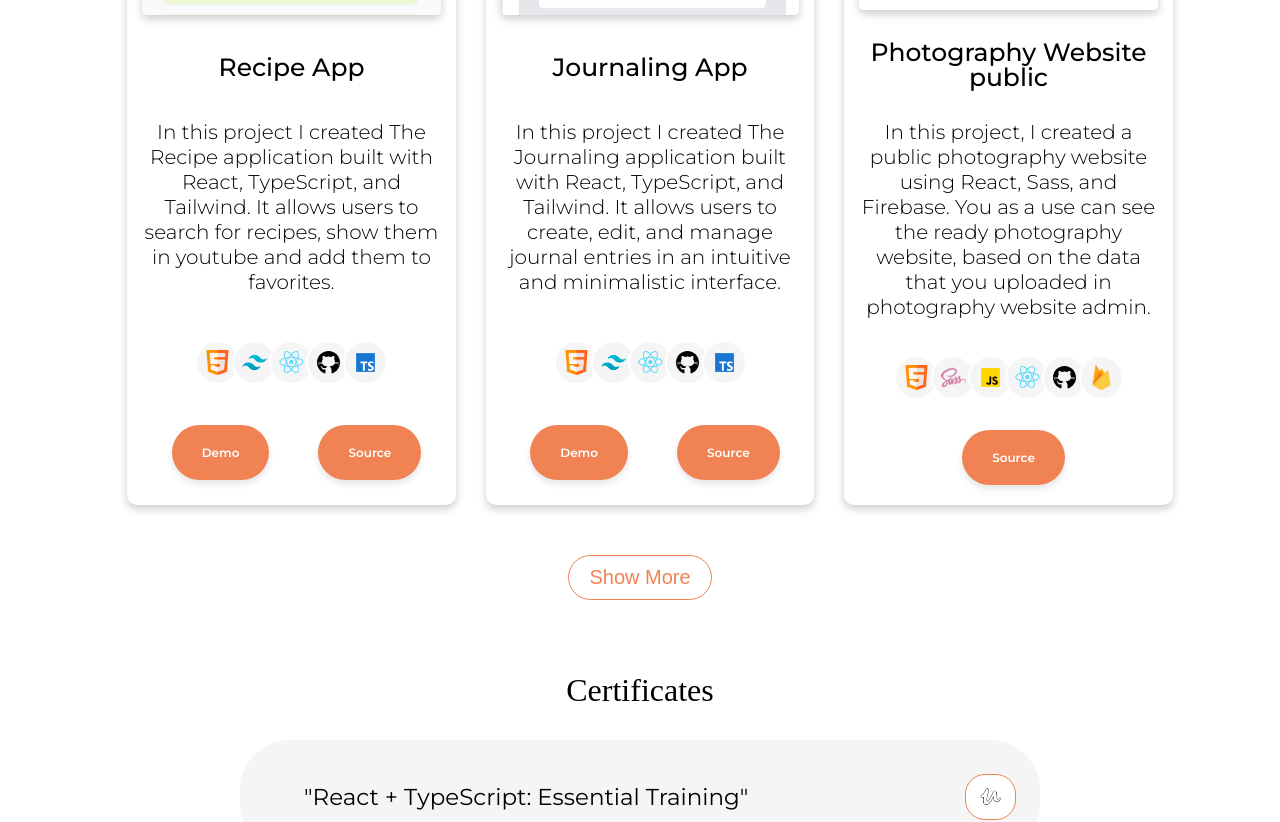
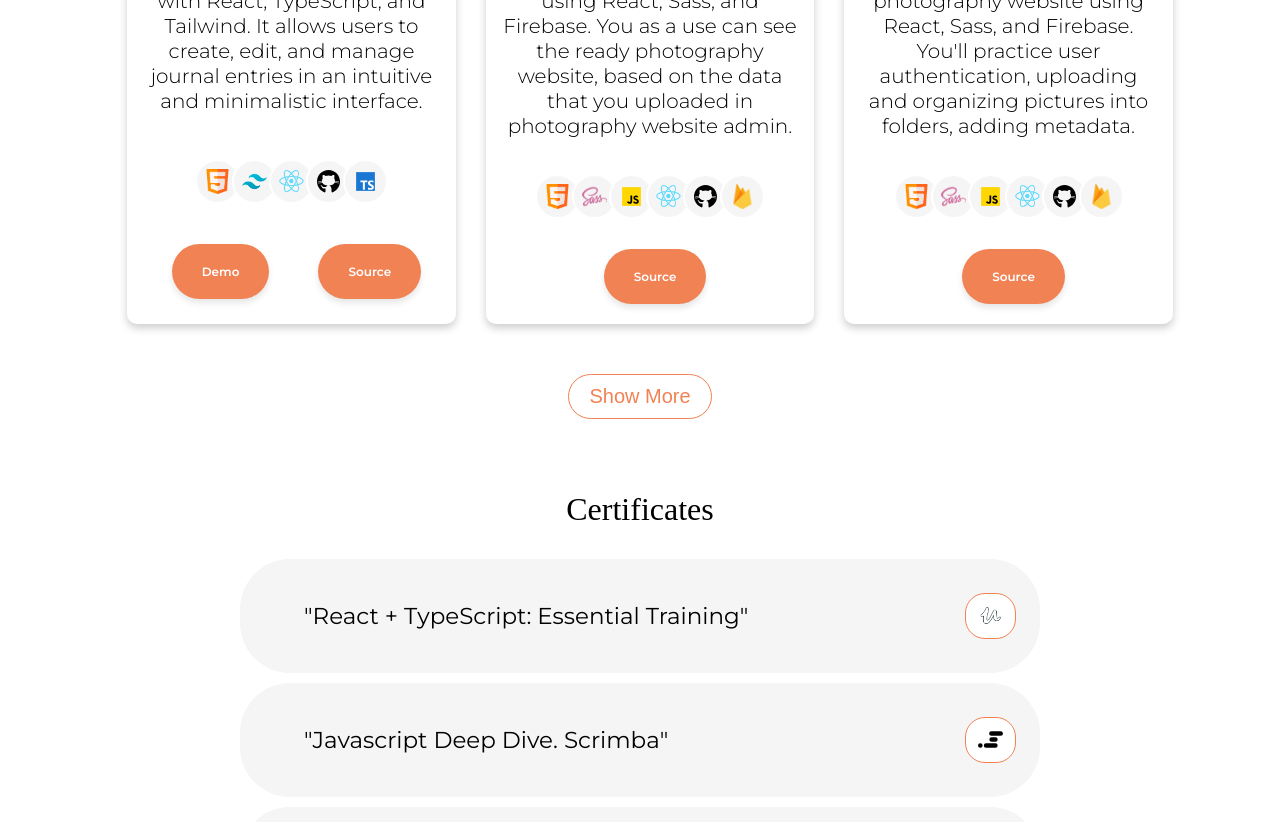
Before and after one commit to SeverinDenys/react-portfolio, a React (Vite) app: page / in a window 1280 px wide. Shown: the part 3220-4042 px from the top of the page. Built offline with nearby package versions, Linux system fonts and the light colour scheme; a web font is replaced by a local one.

Commit message:
removing certificates and projects that no longer represent the skill that i can really use

```diff
--- a/certificates.js
+++ b/certificates.js
@@ -1,8 +1,7 @@
 import freeCodeCampIcon from "./src/images/freeCodeCampIcon.svg";
 import ScrimbaIcon from "./src/images/Scrimba-icon.svg";
 import telcIcon from "./src/images/Telc_GmbH_logo.svg.png";
-import udemyIcon from './src/images/icons8-udemy-48.png'
-
+import udemyIcon from "./src/images/icons8-udemy-48.png";
 
 export const certificatesData = [
   {
@@ -10,11 +9,7 @@ export const certificatesData = [
     URL: "https://www.udemy.com/certificate/UC-57175fc0-8a35-4dc7-bae8-c72d5c246988/?utm_campaign=email&utm_medium=email&utm_source=sendgrid.com",
     icon: udemyIcon,
   },
-  {
-    certificateName: "Learn Typescript. Scrimba",
-    URL: "https://scrimba.com/certificate-cert24zAwJ78kg4CFK6gZLXMHFxLhd2N8TnxqCHpe",
-    icon: ScrimbaIcon,
-  },
+
   {
     certificateName: "Javascript Deep Dive. Scrimba",
     URL: "https://scrimba.com/certificate-cert2uNjfKA1NzN8KbpUiDHh1iyTG3dh7oCzuvE",
--- a/skills.js
+++ b/skills.js
@@ -34,18 +34,12 @@ export const skills = [
     title: "SASS",
     imageSrc: sass2,
   },
-  {
-    title: "TAILWIND",
-    imageSrc: tailwind,
-  },
+
   {
     title: "JAVASCRIPT",
     imageSrc: javascript,
   },
-  {
-    title: "TYPESCRIPT",
-    imageSrc: typescript,
-  },
+
   {
     title: "REACT",
     imageSrc: react,
@@ -62,31 +56,6 @@ export const skills = [
 ];
 
 export const projects = [
-  {
-    title: "Recipe App",
-    imageSrc: recipeApp,
-    description:
-      " In this project I created The Recipe application built with React, TypeScript, and Tailwind. It allows users to search for recipes, show them in youtube and add them to favorites.",
-    skills: [
-      {
-        imageSrc: html,
-      },
-      {
-        imageSrc: tailwind,
-      },
-      {
-        imageSrc: react,
-      },
-      {
-        imageSrc: git,
-      },
-      {
-        imageSrc: typescript,
-      },
-    ],
-    demo: "https://recipe-app-react-two.vercel.app/",
-    source: "https://github.com/SeverinDenys/recipe-app-react",
-  },
   {
     title: "Journaling App",
     imageSrc: journalingApp,
```
